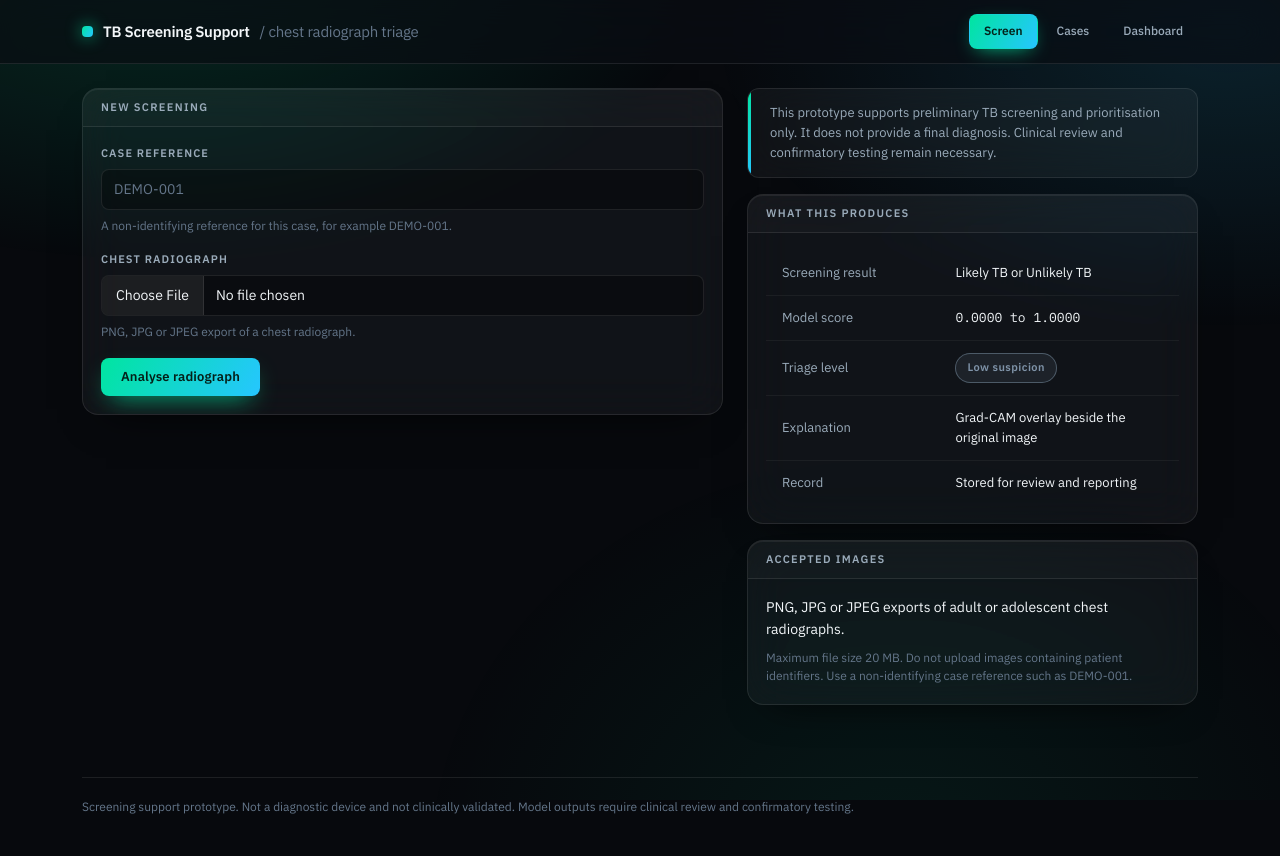
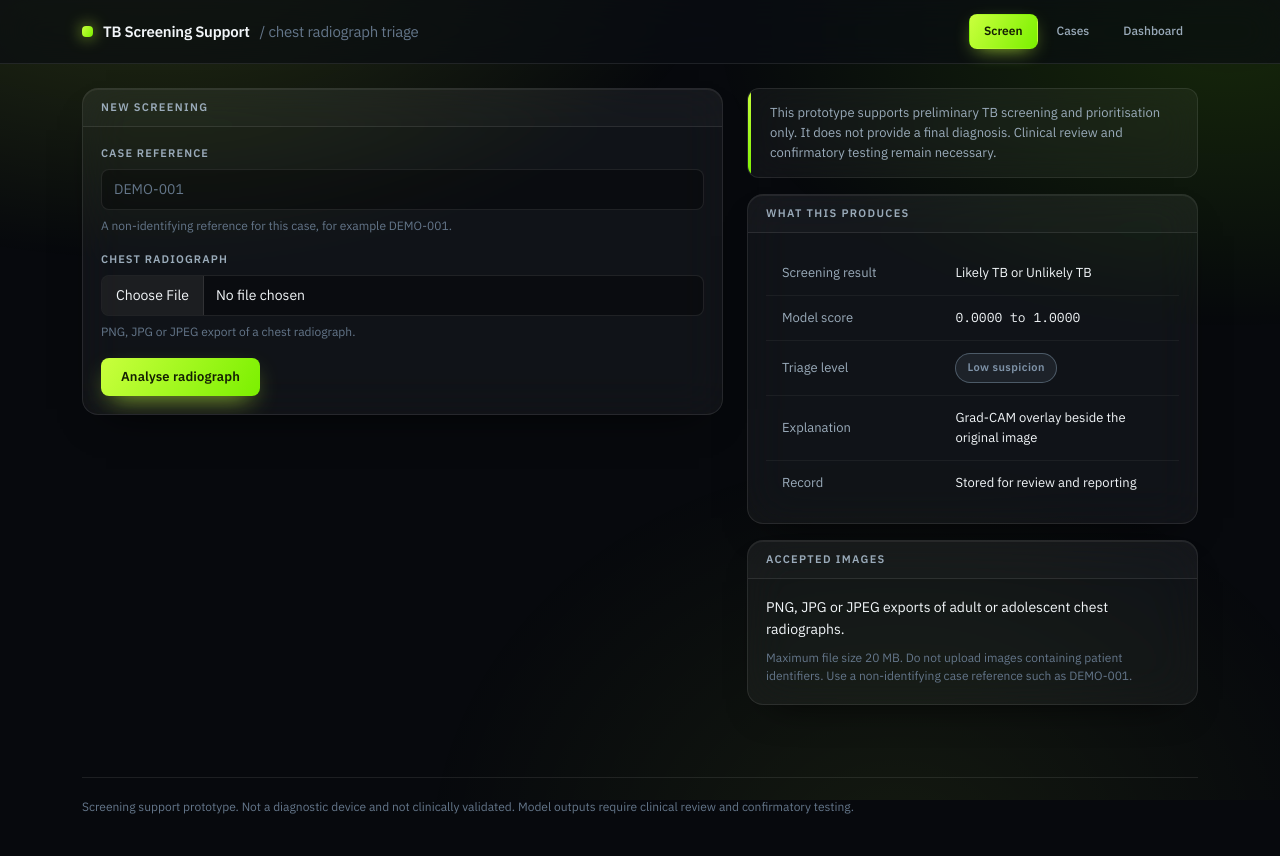
Before and after one commit to derrickkimutai1/tb-screening-system, a Django app: page / in a window 1280 px wide. Run offline with Django 5.2, Linux system fonts and the light colour scheme; some libraries are stand-ins or nearby versions.

Commit message:
Change the accent palette to electric lime with hot pink triage marking

```diff
--- a/screening/static/screening/theme.css
+++ b/screening/static/screening/theme.css
@@ -53,15 +53,15 @@
   --ink-muted: #9aabba;
   --ink-dim: #64768a;
 
-  --accent: #00e5a0;
-  --accent-2: #26c6ff;
-  --accent-grad: linear-gradient(120deg, #00e5a0 0%, #26c6ff 100%);
-  --accent-wash: rgba(0, 229, 160, 0.13);
-  --accent-glow: 0 0 0 1px rgba(0, 229, 160, 0.4), 0 8px 28px -6px rgba(0, 229, 160, 0.5);
+  --accent: #c9ff3d;
+  --accent-2: #7bf000;
+  --accent-grad: linear-gradient(120deg, #c9ff3d 0%, #7bf000 100%);
+  --accent-wash: rgba(201, 255, 61, 0.13);
+  --accent-glow: 0 0 0 1px rgba(201, 255, 61, 0.4), 0 8px 28px -6px rgba(201, 255, 61, 0.5);
 
   --triage-low: #7f93a8;
-  --triage-medium: #ffb03a;
-  --triage-high: #ff4d6d;
+  --triage-medium: #ffa62b;
+  --triage-high: #ff2e63;
 
   --sans: "IBM Plex Sans", "Segoe UI", Arial, sans-serif;
   --mono: "IBM Plex Mono", "Cascadia Mono", Consolas, monospace;
@@ -81,7 +81,7 @@
   --bs-border-radius-sm: var(--r-sm);
   --bs-border-radius-lg: var(--r-lg);
   --bs-link-color: var(--accent);
-  --bs-link-hover-color: #6cffd0;
+  --bs-link-hover-color: #e6ff9e;
   --bs-emphasis-color: var(--ink);
 }
 
@@ -108,9 +108,9 @@ body::before {
   pointer-events: none;
   z-index: 0;
   background:
-    radial-gradient(60rem 34rem at 12% -8%, rgba(0, 229, 160, 0.16), transparent 60%),
-    radial-gradient(52rem 30rem at 96% 4%, rgba(38, 198, 255, 0.13), transparent 62%),
-    radial-gradient(46rem 40rem at 70% 108%, rgba(0, 229, 160, 0.07), transparent 65%);
+    radial-gradient(60rem 34rem at 12% -8%, rgba(201, 255, 61, 0.16), transparent 60%),
+    radial-gradient(52rem 30rem at 96% 4%, rgba(123, 240, 0, 0.13), transparent 62%),
+    radial-gradient(46rem 40rem at 70% 108%, rgba(201, 255, 61, 0.07), transparent 65%);
 }
 
 body > * {
@@ -162,7 +162,7 @@ td.numeric,
   height: 0.6875rem;
   border-radius: 4px;
   background: var(--accent-grad);
-  box-shadow: 0 0 16px rgba(0, 229, 160, 0.75);
+  box-shadow: 0 0 16px rgba(201, 255, 61, 0.75);
 }
 
 .masthead-title .qualifier {
@@ -194,10 +194,10 @@ td.numeric,
 }
 
 .masthead-nav a.current {
-  color: #04231a;
+  color: #141f03;
   background: var(--accent-grad);
   font-weight: 600;
-  box-shadow: 0 6px 20px -8px rgba(0, 229, 160, 0.9);
+  box-shadow: 0 6px 20px -8px rgba(201, 255, 61, 0.9);
 }
 
 /* ---- Panels -------------------------------------------------------------- */
@@ -282,9 +282,9 @@ td.numeric,
 .form-control:focus,
 .form-select:focus {
   background: rgba(0, 0, 0, 0.42);
-  border-color: rgba(0, 229, 160, 0.65);
+  border-color: rgba(201, 255, 61, 0.65);
   color: var(--ink);
-  box-shadow: 0 0 0 3px rgba(0, 229, 160, 0.16);
+  box-shadow: 0 0 0 3px rgba(201, 255, 61, 0.16);
   outline: none;
 }
 
@@ -323,14 +323,14 @@ td.numeric,
 .btn-action {
   background: var(--accent-grad);
   border: 0;
-  color: #042018;
-  box-shadow: 0 10px 26px -10px rgba(0, 229, 160, 0.85);
+  color: #141f03;
+  box-shadow: 0 10px 26px -10px rgba(201, 255, 61, 0.85);
 }
 
 .btn-action:hover {
-  color: #042018;
+  color: #141f03;
   transform: translateY(-1px);
-  box-shadow: 0 14px 32px -10px rgba(0, 229, 160, 1);
+  box-shadow: 0 14px 32px -10px rgba(201, 255, 61, 1);
 }
 
 .btn-action:active {
@@ -372,16 +372,16 @@ td.numeric,
 }
 
 .triage-medium {
-  color: #ffce7d;
-  border-color: rgba(255, 176, 58, 0.55);
-  background: rgba(255, 176, 58, 0.16);
+  color: #ffc46b;
+  border-color: rgba(255, 166, 43, 0.55);
+  background: rgba(255, 166, 43, 0.16);
 }
 
 .triage-high {
   color: #fff;
   border-color: transparent;
-  background: linear-gradient(120deg, #ff4d6d 0%, #ff7a4d 100%);
-  box-shadow: 0 6px 20px -8px rgba(255, 77, 109, 0.9);
+  background: linear-gradient(120deg, #ff2e63 0%, #ff8a3d 100%);
+  box-shadow: 0 6px 20px -8px rgba(255, 46, 99, 0.9);
 }
 
 /* ---- Radiograph wells ---------------------------------------------------
@@ -443,11 +443,11 @@ td.numeric,
 
 .notice-caution {
   color: var(--ink);
-  background: rgba(255, 176, 58, 0.08);
+  background: rgba(255, 166, 43, 0.08);
 }
 
 .notice-caution::before {
-  background: linear-gradient(180deg, #ffb03a, #ff7a4d);
+  background: linear-gradient(180deg, #ffa62b, #ff8a3d);
 }
 
 /* ---- Tables -------------------------------------------------------------- */
@@ -494,7 +494,7 @@ td.numeric,
 }
 
 .table a:hover {
-  color: #6cffd0;
+  color: #e6ff9e;
 }
 
 /* ---- Instrument readouts ------------------------------------------------- */
```
